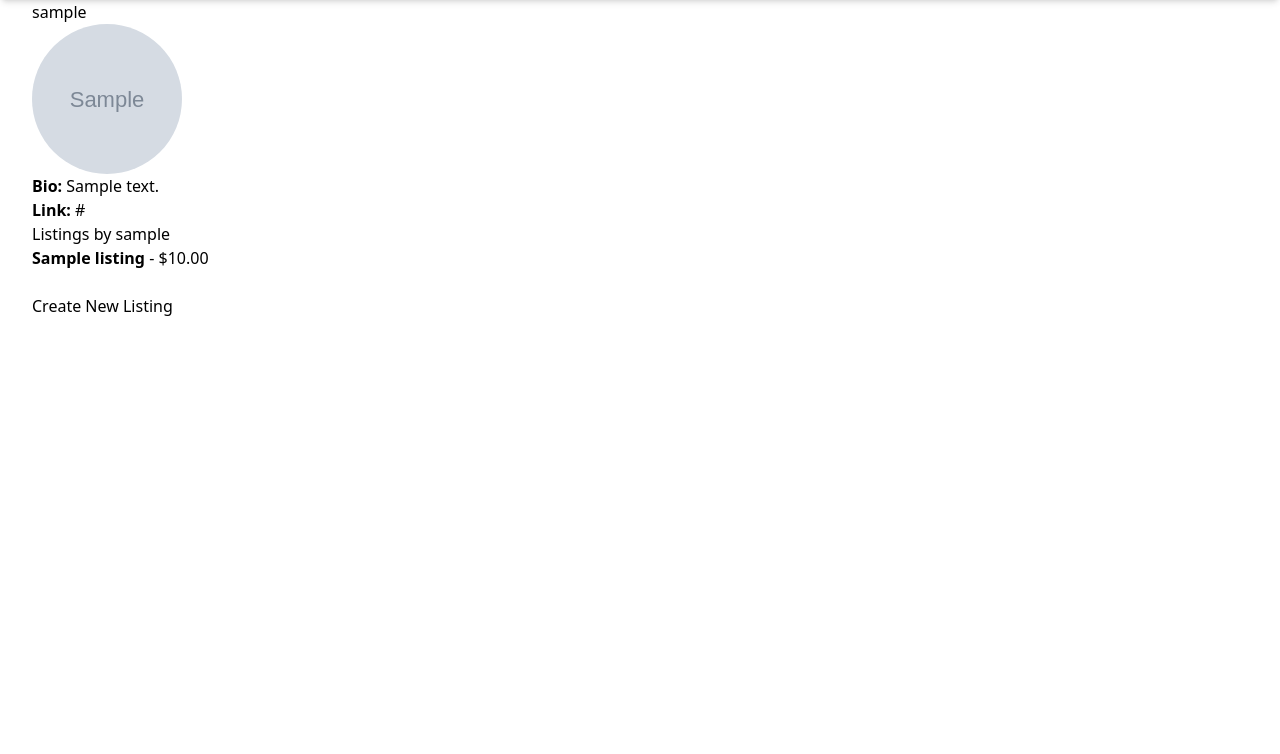
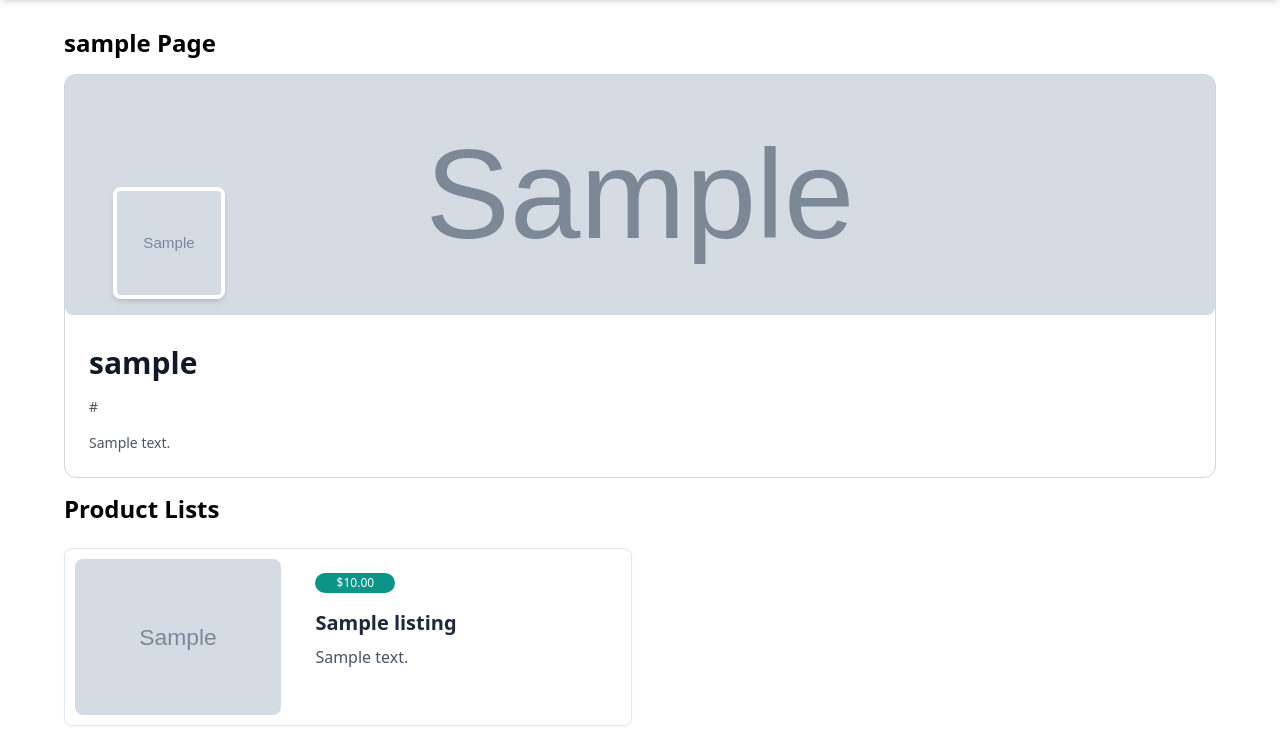
Before and after one commit to am-cid/hello-django, a Django app: a page that uses simple_crud/listings/templates/listings/profile.html in a window 1280 px wide. Shown: the part 52-806 px from the top of the page. Before the commit the page ends 368 px from the top, so only its background shows below. Run offline with Django 5.2, Linux system fonts and the light colour scheme; tables that the repository leaves empty hold one stand-in row (values such as "Sample post"); grey boxes marked "Sample" are stand-in pictures; parts of the project's set-up code (start-up, migrations or seed data) failed here and were passed over; some libraries are stand-ins or nearby versions.

Commit message:
Add-Profile-Page

```diff
--- a/simple_crud/listings/templates/listings/profile.html
+++ b/simple_crud/listings/templates/listings/profile.html
@@ -1,42 +1,145 @@
 {% extends "listings/base.html" %}
 
 {% block content %}
-<h1>{{ profile_user.username }}</h1>
-{% if profile_user.profile.picture %}
-  <img src="{{ profile_user.profile.picture.url }}"
-  alt="Profile Picture"
-  style="width: 150px; height: 150px; object-fit: cover; border-radius: 50%;"
-  >
+
+<section class="container mx-auto px-8 py-7">
+
+  {% if user.is_authenticated and user == listing.seller %}
+    <div class="flex items-center justify-between">
+      <h2 class="text-2xl font-bold text-black leading-tight">
+        Your profile
+      </h2>
   {% else %}
-  <p>No profile picture uploaded.</p>
+    <h2 class="text-2xl font-bold text-black leading-tight">
+      {{ profile_user.username }} Page
+    </h2>
   {% endif %}
 
-<p><strong>Bio:</strong> {{ profile_user.profile.bio }}</p>
-<p><strong>Link:</strong> <a href="{{ profile_user.profile.link }}">{{ profile_user.profile.link }}</a></p>
+  <div class="relative flex flex-col bg-clip-border rounded-xl bg-white text-gray-700 border border-gray-300 rounded-2xl mt-4">
+    <div class="relative md:w-full overflow-hidden">
+      <!-- Large Image -->
+      <img
+        src="{{ profile_user.profile.picture.url }}"
+        alt="profile-banner"
+        class="w-full h-60 object-cover rounded-lg"
+      />
 
+      <!-- Smaller Image Overlay -->
+      <div class="absolute bottom-4 left-12 w-28 h-28 border-4 border-white rounded-lg overflow-hidden shadow-md">
+        <img
+          src="{{ profile_user.profile.picture.url }}"
+          alt="profile-picture-small"
+          class="w-full h-full object-cover"
+        />
+      </div>
+    </div>
+
+    <div class="p-6">
+      <div class="flex items-start w-full gap-3">
+        <div>
+          <h4 class="text-3xl font-bold leading-relaxed text-gray-900 mb-2">
+            {{ profile_user.username }}
+          </h4>
+          <a href="{{ profile_user.profile.link }}" class="block antialiased font-sans text-sm font-light leading-normal text-gray-600">
+            {{ profile_user.profile.link }}
+          </a>
+          <p class="block antialiased font-sans text-sm font-light text-gray-600 mt-4">
+            {{ profile_user.profile.bio }}
+          </p>
+        </div>
         {% if user.is_authenticated and user == profile_user %}
-  <p><a href="{% url 'profile_edit' profile_user.username %}">Edit Profile</a></p>
+          <div class="ml-auto flex items-center">
+            <a
+              href="{% url 'profile_edit' profile_user.username %}"
+              class="inline-flex items-center gap-2 px-4 py-2 bg-gray-200 text-gray-700 font-medium text-sm rounded-lg hover:bg-gray-300 transition-all"
+            >
+              <svg xmlns="http://www.w3.org/2000/svg" fill="none" viewBox="0 0 24 24" stroke-width="1.5" stroke="currentColor" class="w-5 h-5">
+                <path stroke-linecap="round" stroke-linejoin="round" d="M16.862 3.487a2.25 2.25 0 013.182 3.182l-12 12a2.25 2.25 0 01-1.06.6l-4.5 1.125a.375.375 0 01-.455-.455l1.125-4.5a2.25 2.25 0 01.6-1.06l12-12zM15.75 5.25l3 3" />
+              </svg>
+              Edit Profile
+            </a>
+          </div>
         {% endif %}
+      </div>
 
-<h2>Listings by {{ profile_user.username }}</h2>
-<ul>
+    </div>
+  </div>
+
+  <!-- User Listings -->
+  <div class="flex items-center justify-between mt-4">
+    {% if user.is_authenticated and user == listing.seller %}
+      <h2 class="text-2xl font-bold text-black leading-tight">
+        Your product listings
+      </h2>
+      <a
+        href="{% url 'listing_create' %}"
+        class="inline-flex items-center gap-2 px-4 py-2 bg-blue-500 text-white font-semibold text-sm rounded-lg hover:bg-blue-600 transition-all"
+      >
+        <svg xmlns="http://www.w3.org/2000/svg" fill="none" viewBox="0 0 24 24" stroke-width="1.5" stroke="currentColor" class="w-5 h-5">
+          <path stroke-linecap="round" stroke-linejoin="round" d="M12 4.5v15m7.5-7.5h-15" />
+        </svg>
+        Create New Listing
+      </a>
+    {% else %}
+      <h2 class="text-2xl font-bold text-black leading-tight">
+        Product Lists
+      </h2>
+    {% endif %}
+  </div>
+
+
+  <div class="grid grid-cols-1 md:grid-cols-2 lg:grid-cols-2 gap-4 mt-6">
     {% if listings %}
       {% for listing in listings %}
-    <li>
-      <strong>
-        <a href="{% url 'listing_detail' listing.pk %}">{{ listing.name }}</a>
-      </strong> - ${{ listing.price }}
-      <br />
+        <div class="relative flex flex-col md:flex-row w-full bg-white shadow-sm border border-slate-200 rounded-lg">
+          <div class="relative p-2.5 md:w-2/5 shrink-0 overflow-hidden">
+            <img
+              src="{{ listing.picture.url }}"
+              alt="listing-image"
+              class="h-full w-full rounded-md md:rounded-lg object-cover"
+            />
+          </div>
+          <div class="p-6">
+            <div class="mb-4 rounded-full bg-teal-600 py-0.5 px-2.5 text-xs text-white shadow-sm w-20 text-center">
+              ${{ listing.price }}
+            </div>
+            <h4 class="mb-2 text-slate-800 text-xl font-semibold">
+              <a href="{% url 'listing_detail' listing.pk %}" class="hover:underline">
+                {{ listing.name }}
+              </a>
+            </h4>
+            <p class="mb-8 text-slate-600 leading-normal font-light">
+              {{ listing.description|truncatewords:20 }}
+            </p>
+            <div class="flex items-center justify-between">
               {% if user.is_authenticated and user == listing.seller %}
-        <a href="{% url 'listing_update' listing.pk %}">Edit</a> |
-        <a href="{% url 'listing_delete' listing.pk %}">Delete</a>
+                <div class="flex justify-end items-center gap-1 mt-4">
+                  <a href="{% url 'listing_update' listing.pk %}" class="flex items-center gap-2 px-3 py-1 bg-blue-500 text-white rounded-lg text-sm hover:bg-blue-600 transition-all">
+                    <svg xmlns="http://www.w3.org/2000/svg" class="h-4 w-4" fill="none" viewBox="0 0 24 24" stroke-width="1.5" stroke="currentColor">
+                      <path stroke-linecap="round" stroke-linejoin="round" d="M16.862 3.487a2.25 2.25 0 013.182 3.182l-12 12a2.25 2.25 0 01-1.06.6l-4.5 1.125a.375.375 0 01-.455-.455l1.125-4.5a2.25 2.25 0 01.6-1.06l12-12zM15.75 5.25l3 3" />
+                    </svg>
+                    Edit
+                  </a>
+                  <a href="{% url 'listing_delete' listing.pk %}" class="flex items-center gap-2 px-3 py-1 bg-red-500 text-white rounded-lg text-sm hover:bg-red-600 transition-all">
+                    <svg xmlns="http://www.w3.org/2000/svg" class="h-4 w-4" fill="none" viewBox="0 0 24 24" stroke-width="1.5" stroke="currentColor">
+                      <path stroke-linecap="round" stroke-linejoin="round" d="M6 18L18 6M6 6l12 12" />
+                    </svg>
+                    Delete
+                  </a>
+                </div>
               {% endif %}
-    </li><br />
+            </div>
+          </div>
+        </div>
       {% endfor %}
     {% else %}
-    <p>No listings created...</p>
+      <p class="text-center text-gray-500 italic opacity-70 mt-6">
+        No listings created
+      </p>
     {% endif %}
-</ul>
+  </div>
 
-<a href="{% url 'listing_create' %}">Create New Listing</a>
+</section>
+
+
 {% endblock %}
```
Also changed, not shown: simple_crud/listings/templates/listings/register.html (+15 -0 lines). Lines whose indentation alone changed are shown as unchanged.
